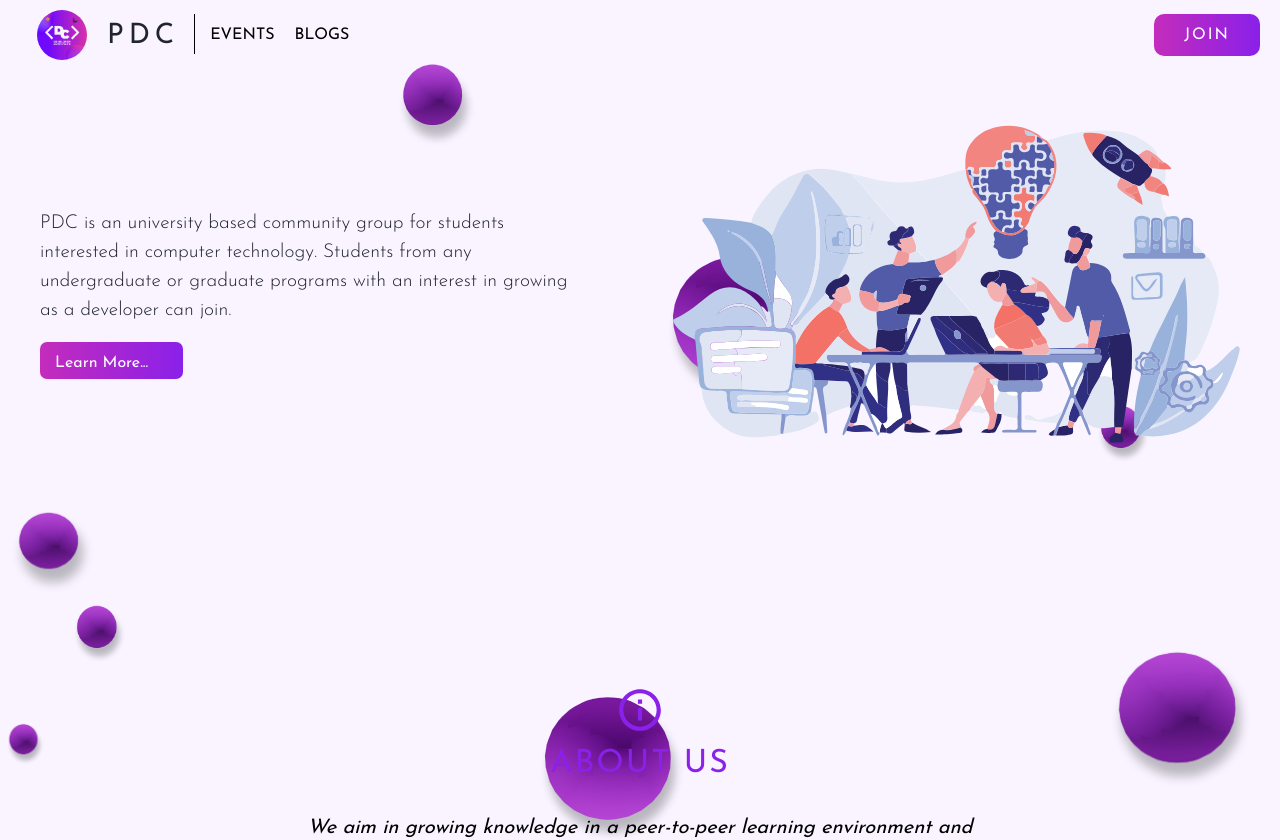
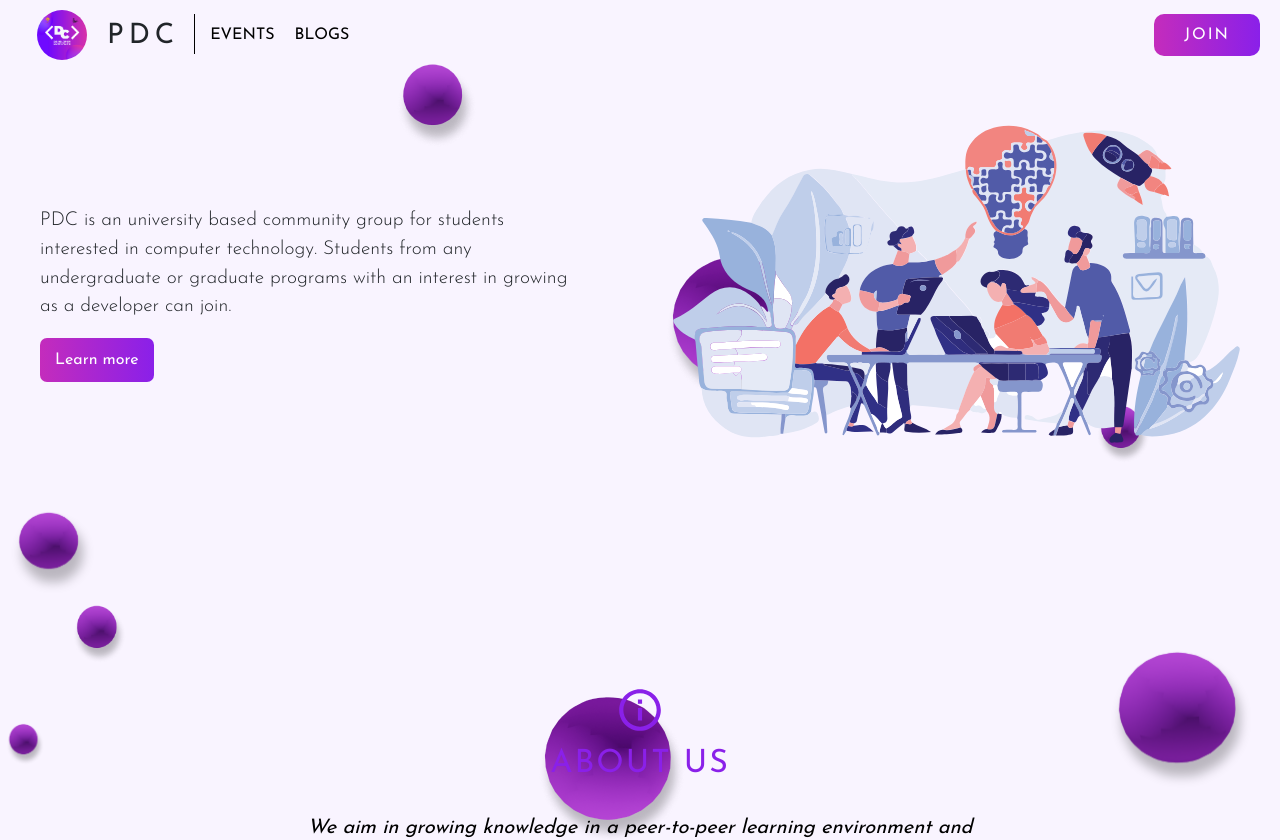
Before and after one commit to bedantH/official-website, a React (Create React App) app: page / in a window 1280 px wide. Shown: the top 840 px of the page. Built offline with nearby package versions, Linux system fonts and the light colour scheme.

Commit message:
Changed some structure and content

```diff
--- a/src/components/FooterSection2.css
+++ b/src/components/FooterSection2.css
@@ -16,6 +16,7 @@
   display: flex;
   justify-content: space-between;
   margin-top: 100px;
+  padding-bottom: 10px;
   height: 100%;
   padding: 10px 20px auto 20px;
   font-family: "Josefin Sans", sans-serif;
--- a/src/components/LandingPageBody.css
+++ b/src/components/LandingPageBody.css
@@ -28,34 +28,24 @@
   border: none;
   border-radius: 7px;
   color: white;
-  padding: 4px 15px;
+  padding: 5px 10px;
 }
 
 .github-btn a {
   text-decoration: none;
   color: white;
   display: flex;
-  align-items: center;
+  text-align: center;
 }
 
 .github-txt {
   font-size: 1rem;
   letter-spacing: 5%;
-  margin-right: 20px;
-  margin-top: 5px;
+  margin: 5px 5px;
   font-weight: 400;
 }
 
-.github-txt svg{
-  margin-bottom: 3px;
-}
-
-.github-logo {
-  width: 22px;
-  height: 22px;
-}
-
-.svg-img img{
+.svg-img img {
   width: 100%;
 }
 
@@ -77,27 +67,27 @@
 
 @media screen and (max-width: 425px) {
   /* Vector Image */
-  .svg-img img{
+  .svg-img img {
     display: none;
   }
 
-  .tagline h1{
+  .tagline h1 {
     line-height: 50px;
   }
 
-  .header-list{
+  .header-list {
     padding: 0;
   }
 
-  .divide-line{
+  .divide-line {
     display: none;
   }
 
-  .events-blog{
+  .events-blog {
     display: none;
   }
 
-  .logo-name{
+  .logo-name {
     padding-left: 15px;
   }
 
--- a/src/components/LandingPageBody.jsx
+++ b/src/components/LandingPageBody.jsx
@@ -15,7 +15,7 @@ export default function Body() {
                 <div className="github-btn-sec">
                     <button className="github-btn">
                         <a href="#aboutUs-section">
-                            <span className="github-txt"> Learn More... </span>
+                            <span className="github-txt"> Learn more </span>
                         </a>
                     </button>
                 </div>
```
